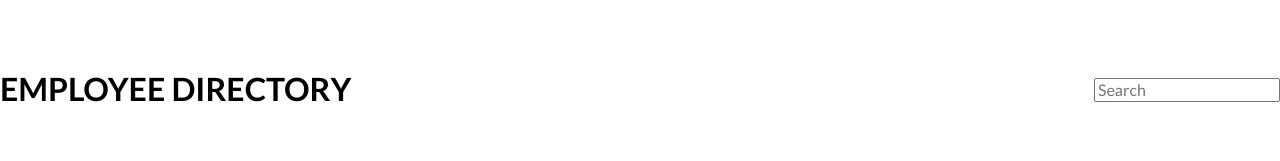
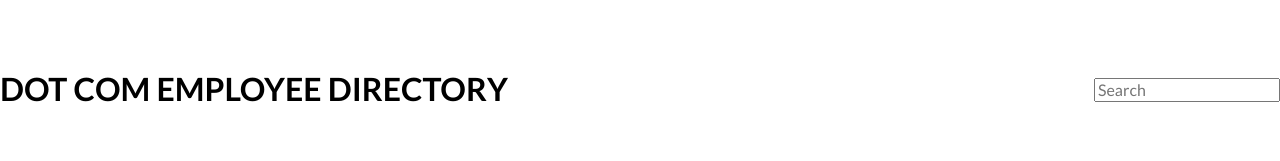
Before and after one commit to cjoleary/FEWD-Project-8, a plain HTML site: page index.html in a window 1280 px wide. Shown: the top 161 px of the page. Drawn offline with Linux system fonts and the light colour scheme.

Commit message:
Changed h1 text

```diff
--- a/index.html
+++ b/index.html
@@ -10,7 +10,7 @@
 </head>
 <body>
     <header>
-        <h1>Employee Directory</h1>
+        <h1>Dot Com Employee Directory</h1>
         <input type="search" name="search" id="search" placeholder="Search">
     </header>
     <main class="grid-container">
```
